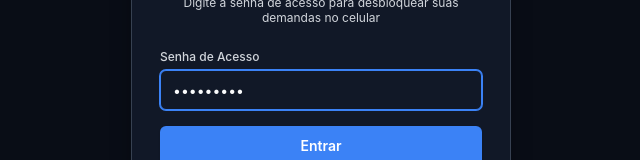
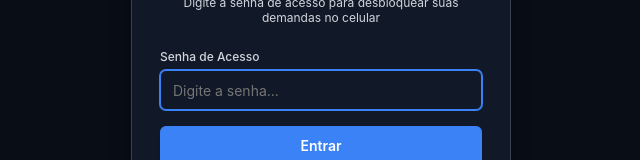
Before and after one commit to rlucio01/notas-fup, a React (Vite) app: page / in a window 1280 px wide. Shown: the part 342-502 px from the top of the page, without its empty margins (319-959 px from the left). Built offline with nearby package versions, Linux system fonts and the light colour scheme.

Commit message:
fix(security): campo de senha vazio por padrao na versao web

```diff
--- a/src/App.tsx
+++ b/src/App.tsx
@@ -1,7 +1,7 @@
 import React, { useState, useEffect } from "react";
 import { listen } from "@tauri-apps/api/event";
 import { getInboxItems, openCaptureWindow, getContexts, createItem } from "./commands";
-import { isTauri, CLOUD_CONFIG_KEY } from "./cloud-sync";
+import { isTauri, getCloudConfig } from "./cloud-sync";
 import { WebAuth } from "./WebAuth";
 import { EditModal } from "./EditModal";
 import type { Context, Item } from "./types";
@@ -21,7 +21,9 @@ type Theme = "dark" | "light";
 
 export const App: React.FC = () => {
   const [authenticated, setAuthenticated] = useState<boolean>(() => {
-    return isTauri() || Boolean(localStorage.getItem(CLOUD_CONFIG_KEY));
+    if (isTauri()) return true;
+    const config = getCloudConfig();
+    return Boolean(config && config.secret && config.secret.trim().length > 0);
   });
   const [activeTab, setActiveTab] = useState<TabId>("today");
   const [inboxCount, setInboxCount] = useState<number>(0);
--- a/src/WebAuth.tsx
+++ b/src/WebAuth.tsx
@@ -1,12 +1,12 @@
 import React, { useState } from "react";
-import { getCloudConfig, saveCloudConfig, DEFAULT_CLOUD_URL, DEFAULT_CLOUD_SECRET } from "./cloud-sync";
+import { getCloudConfig, saveCloudConfig, DEFAULT_CLOUD_URL } from "./cloud-sync";
 
 interface WebAuthProps {
   onAuthenticated: () => void;
 }
 
 export const WebAuth: React.FC<WebAuthProps> = ({ onAuthenticated }) => {
-  const [secret, setSecret] = useState(DEFAULT_CLOUD_SECRET);
+  const [secret, setSecret] = useState("");
   const [apiUrl, setApiUrl] = useState(DEFAULT_CLOUD_URL);
   const [error, setError] = useState<string | null>(null);
   const [loading, setLoading] = useState(false);
--- a/src/cloud-sync.ts
+++ b/src/cloud-sync.ts
@@ -1,9 +1,13 @@
 import { invoke } from "@tauri-apps/api/core";
 import type { Item, Context } from "./types";
 
+export const isTauri = (): boolean => {
+  return typeof window !== "undefined" && "__TAURI_INTERNALS__" in window;
+};
+
 export const CLOUD_CONFIG_KEY = "notas_fup_cloud_config";
 export const DEFAULT_CLOUD_URL = "https://notas-fup-api.rlucio01.workers.dev";
-export const DEFAULT_CLOUD_SECRET = "rafa01!@@";
+export const DEFAULT_CLOUD_SECRET = isTauri() ? "rafa01!@@" : "";
 
 export interface CloudConfig {
   enabled: boolean;
@@ -39,9 +43,7 @@ export function saveCloudConfig(config: CloudConfig): void {
   localStorage.setItem(CLOUD_CONFIG_KEY, JSON.stringify(config));
 }
 
-export const isTauri = (): boolean => {
-  return typeof window !== "undefined" && "__TAURI_INTERNALS__" in window;
-};
+
 
 // ── Cloudflare Sync Engine (Local SQLite <-> Cloudflare D1) ─────────────
 
```
